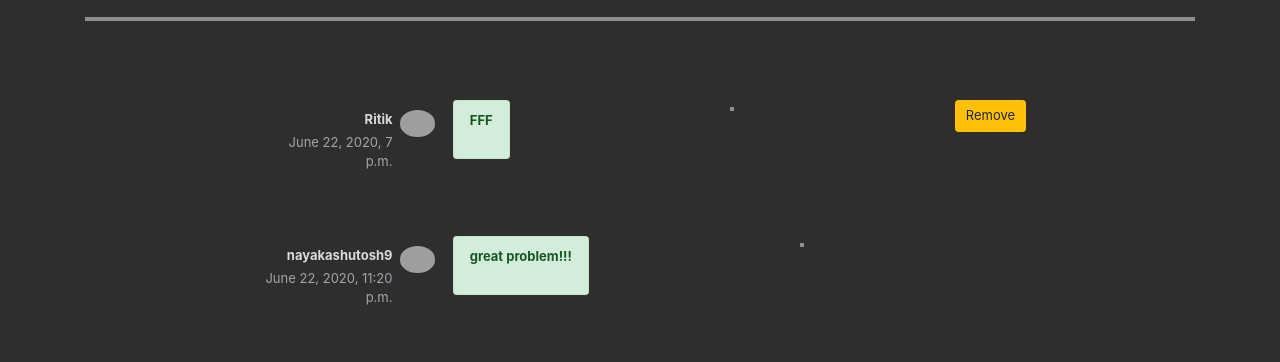
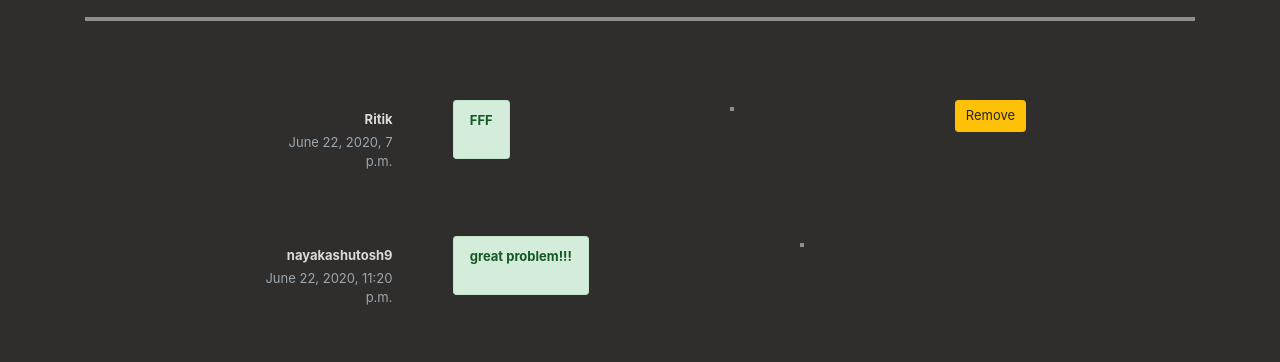
Before and after one commit to nayakashutosh9/Competitive-Programming-Platform, a Django app: page /cp_app/problem/1/ in a window 1280 px wide. Shown: the part 585-947 px from the top of the page. Run offline with Django 3.2, Linux system fonts and the light colour scheme; a user stored in the database is signed in; data comes from the database, SQL or seed files in the repository; some libraries are stand-ins or nearby versions; grey boxes are pictures that could not be loaded.

Commit message:
bot img removed

```diff
--- a/templates/cp_app/problem_detail.html
+++ b/templates/cp_app/problem_detail.html
@@ -306,7 +306,7 @@
               </div>
 
               <a class="avatar">
-                  <img src="http://i63.tinypic.com/2r3ec1t.png" width="35" alt="Profile Avatar" title="Amanda Quick" />
+                  <!-- <img src="http://i63.tinypic.com/2r3ec1t.png" width="35" alt="Profile Avatar" title="Amanda Quick" /> -->
               </a>
               <div class="alert alert-success">
                 <strong>{{comment.text}}</strong>
```
